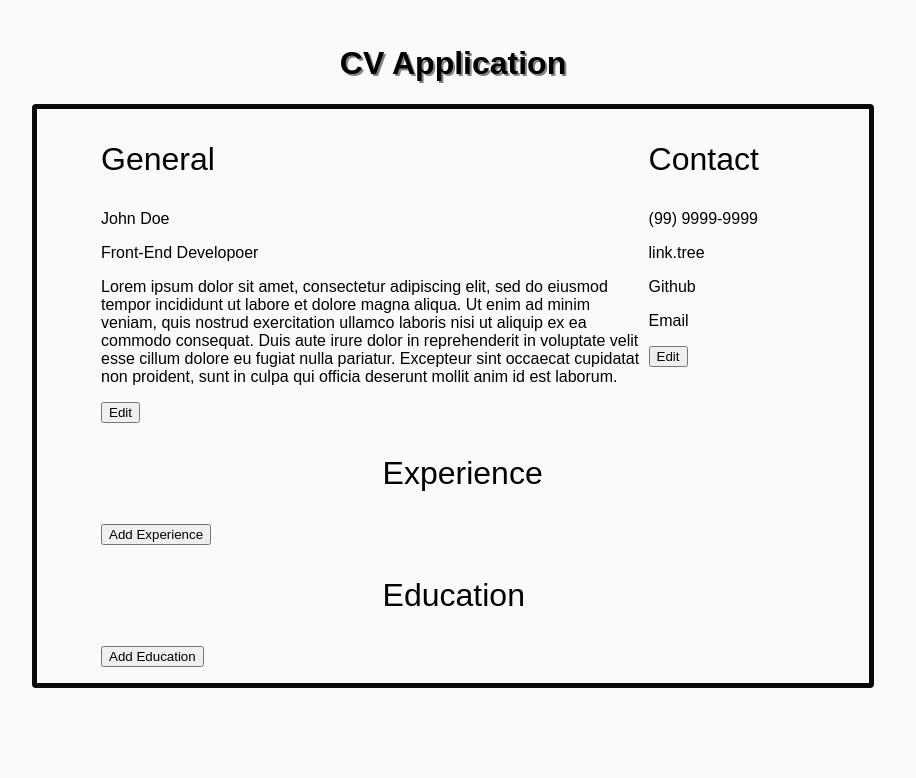
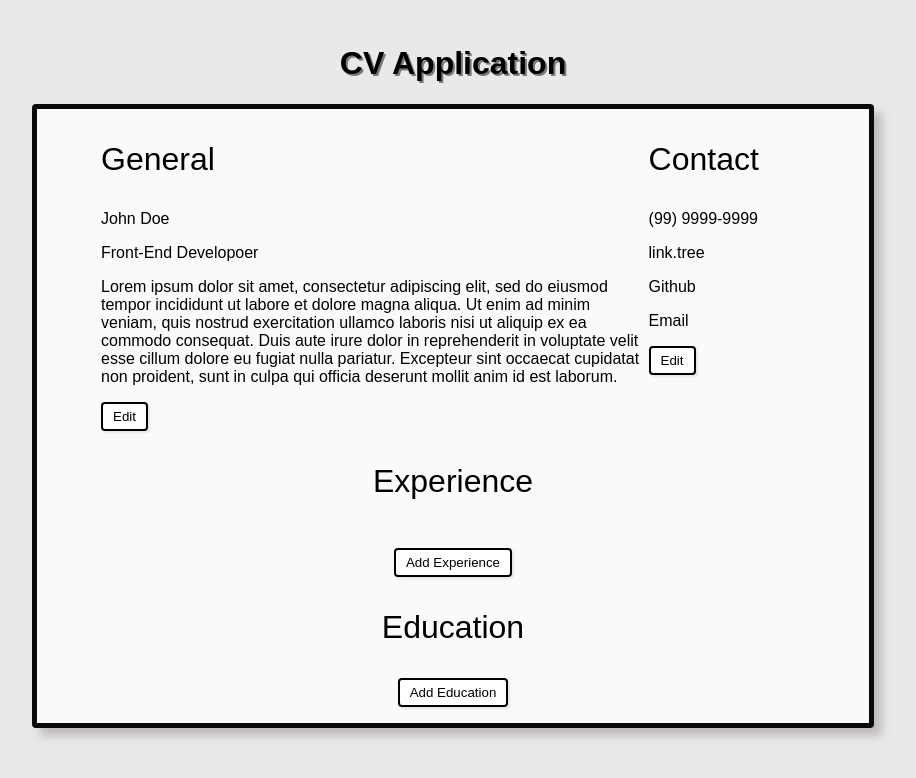
Before and after one commit to stpafk/cv-application, a React (Create React App) app: page / in a window 1280 px wide. Shown: the top 778 px of the page, without its empty margins (187-1103 px from the left). Built offline with nearby package versions, Linux system fonts and the light colour scheme.

Commit message:
feat: styled main components

```diff
--- a/src/styles/Style.css
+++ b/src/styles/Style.css
@@ -8,7 +8,7 @@
 }
 
 body {
-    background-color: var(--white);
+    background-color: rgba(177, 167, 167, 0.26);
     padding: 2vh 15vw;
     font-family: Arial, Helvetica, sans-serif;
 }
@@ -21,6 +21,8 @@ label {
 input {
     max-width: 300px;
     margin-bottom: 5px;
+    border: 2px solid black;
+    box-shadow: 4px 4px 4px rgba(177, 167, 167, 0.26);
 }
 
 #root {
@@ -35,11 +37,13 @@ input {
 }
 
 .yourResume {
+    background-color: var(--white);
     width: 80%;
     height: 90%;
     padding: 2vh 5vw;
     border: 5px solid var(--black);
     border-radius: 4px 4px;
+    box-shadow: 8px 8px 8px rgba(110, 105, 105, 0.336)
 }
 
 .cv-header {
@@ -60,17 +64,73 @@ input {
     flex-direction: column;
 }
 
-.form.submit,
-.cancel.edu,
-.cancel.exp {
-    margin-right: 10px;
-    max-width: 50px;
+.experience.list[id="true"] {
+    list-style-type: none;
+    display: flex;
+    align-items: center;
+    justify-content: center;
+}
+
+.experience.list[id="false"] {
+    display: grid;
+    grid-template-columns: 1fr 1fr;
+    align-items: center;
+    list-style-type: none;
+}
+
+.experience.list[id="false"] .exp.div:nth-child(odd){
+    border-right: 2px solid rgba(0, 0, 0, 0.178);
+    margin-right: 2vw;
+}
+
+.exp.div {
+    display: flex;
+    flex-direction: column;
+    margin-bottom: 24px;
+}
+
+.exp.div > div {
+    margin: 0 auto;
+}
+
+.exp.start {
+     margin-bottom: 0;
+     font-weight: 600;
+}
+
+.exp.end {
+    margin-top: 0;
+    font-weight: 600;
+}
+
+.exp.cargo {
+    font-weight: 800
+}
+
+.cv-exp.form,
+.edu.form {
+    max-width: 400px;
+    padding: 24px;
+    border: 2px solid var(--light-black);
+    box-shadow: 4px 4px rgba(0, 0, 0, 0.178);
+    margin: 0 auto;
+}
+
+.exp.form {
+    display: flex;
+}
+
+.add.exp,
+.edu.exp {
+    display:block;
+    text-align: center;
+    margin: 0 auto;
 }
 
 #experience,
 #education {
     margin-top: 32px;
-    margin-left: 22vw;
+    text-align: center;
     font-size: clamp(8px, 2rem, 4rem);
 }
 
@@ -79,3 +139,35 @@ input {
     margin-top: 16px;
     font-size: clamp(8px, 2rem, 4rem);
 }
+
+.form.submit, .cancel.exp,
+.cancel.edu {
+    cursor: pointer;
+    margin-right: 10px;
+    max-width: 100px;
+    margin-top: 16px;
+    background-color: white;
+    text-align: center;
+    padding: 5px 10px;
+    box-shadow: 2px 2px 2px rgba(177, 167, 167, 0.26);
+    border: 2px solid black;
+    border-radius: 4px;
+}
+
+.edit.button,
+.contact.button-edit,
+.add.exp, .edu.exp,
+.exp.remove, .edu.remove,
+.exp.edit, .edu.edit {
+    cursor: pointer;
+    background-color: white;
+    text-align: center;
+    padding: 5px 10px;
+    box-shadow: 2px 2px 2px rgba(177, 167, 167, 0.26);
+    border: 2px solid black;
+    border-radius: 4px;
+}
+
+.exp.edit, .edu.edit {
+    margin-left: 16px;
+}
--- a/src/views/ExperienceHandler.js
+++ b/src/views/ExperienceHandler.js
@@ -3,8 +3,16 @@ import React from 'react';
 const ExperienceView = (props) => {
     const { experiences, onDelete, onEditMode, onEditChange } = props;
 
+    const checkLength = () => {
+        if (experiences.length === 1) {
+            return "true"
+        }
+
+        return "false"
+    }
+
     return (
-        <ul className="experience list">
+        <ul className="experience list" id={checkLength()}>
             {experiences.map((experience) => {
                 return <li key={experience.id} className="exp div">
                     { experience.isEditing ?
```
